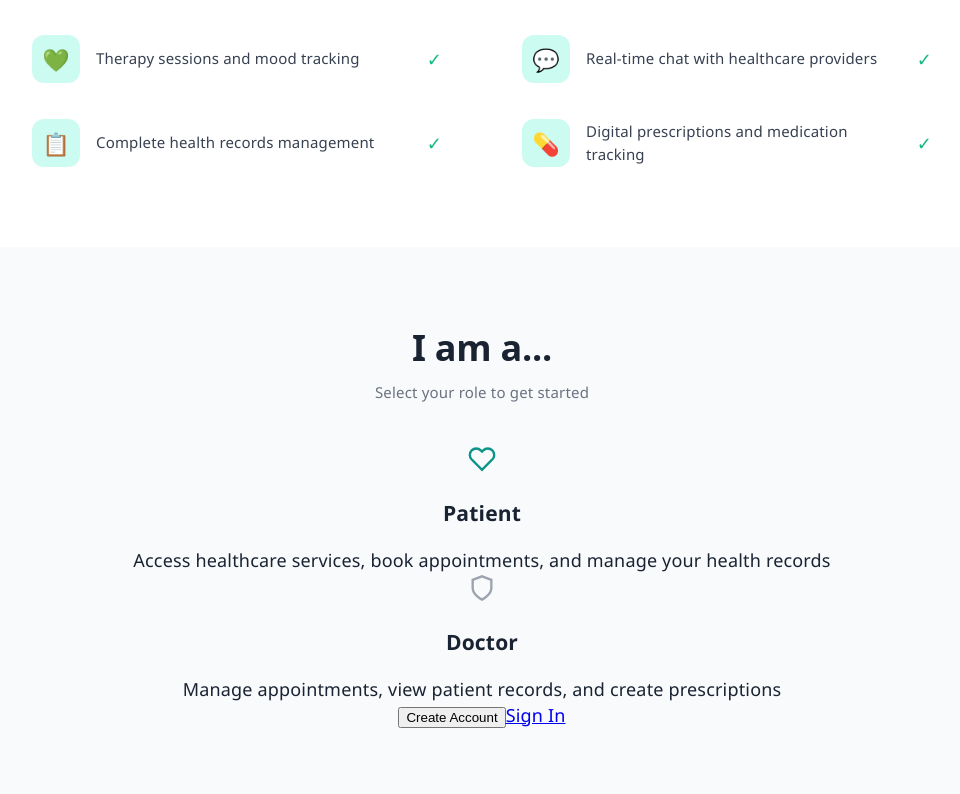
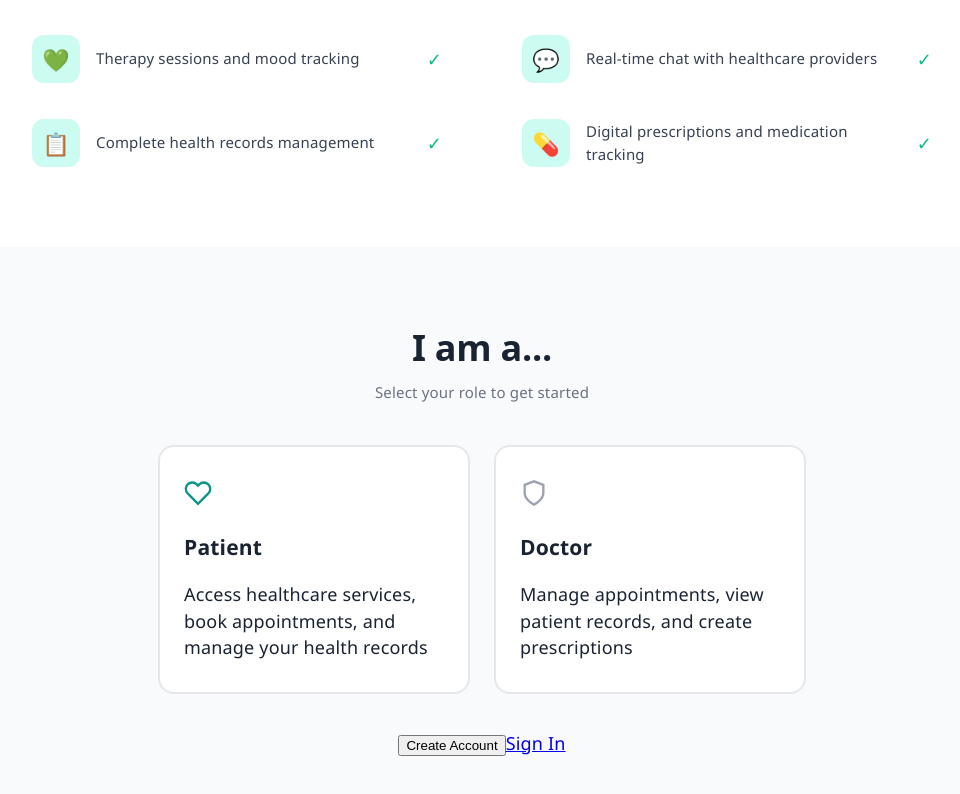
Before and after one commit to Mubs002/FYP_CHS_App, a React app in the folder frontend/: page / in a window 1280 px wide. Shown: the part 866-1660 px from the top of the page, without its empty margins (158-1118 px from the left). Built offline with nearby package versions, Linux system fonts and the light colour scheme; the HTML template or start-up script is replaced by a standard one.

Commit message:
two cards sit side by side in the center

```diff
--- a/frontend/src/view/pages/LandingPage.css
+++ b/frontend/src/view/pages/LandingPage.css
@@ -170,3 +170,21 @@
   color: #6b7280;
   margin: 0 0 40px;
 }
+
+.role-cards {
+  display: flex;
+  justify-content: center;
+  gap: 24px;
+  margin-bottom: 36px;
+}
+
+.role-card {
+  width: 260px;
+  padding: 32px 24px;
+  background: white;
+  border: 2px solid #e5e7eb;
+  border-radius: 16px;
+  cursor: pointer;
+  text-align: left;
+  transition: border-color 0.2s, background 0.2s;
+}
```
